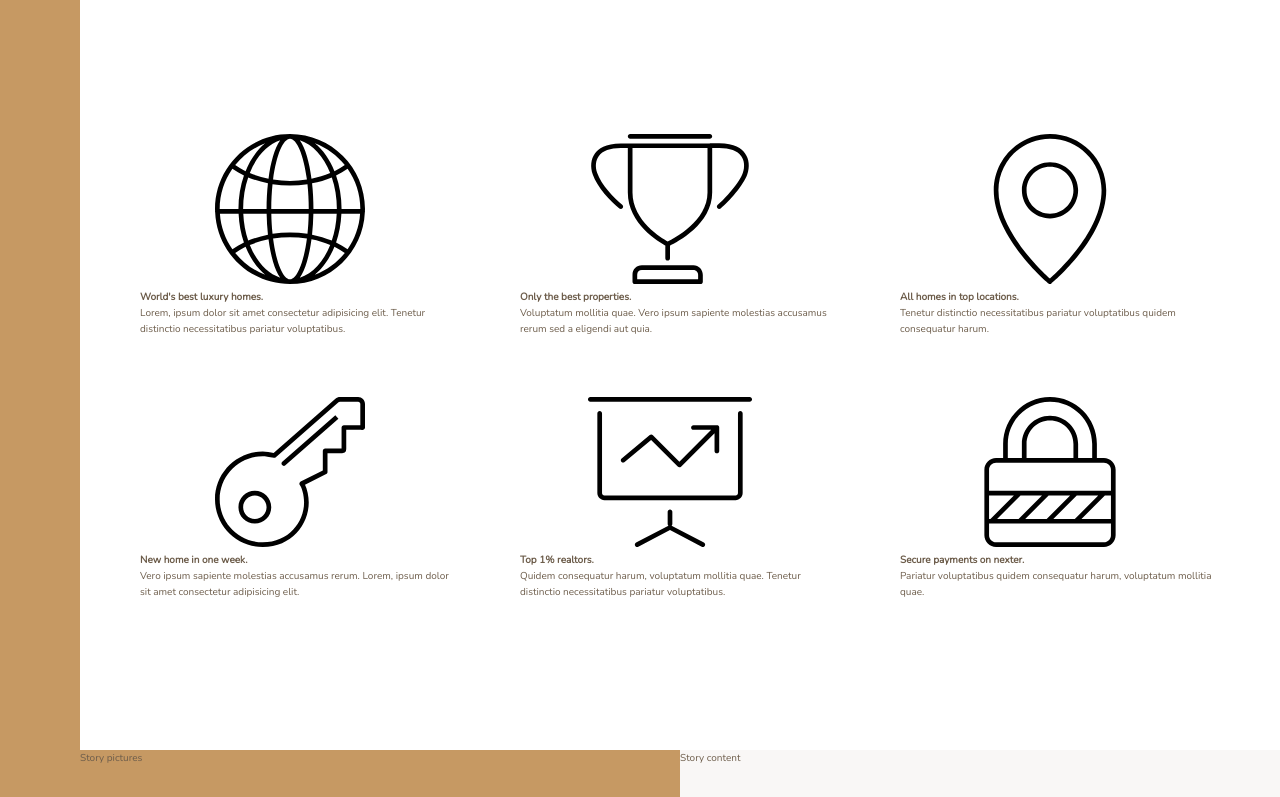
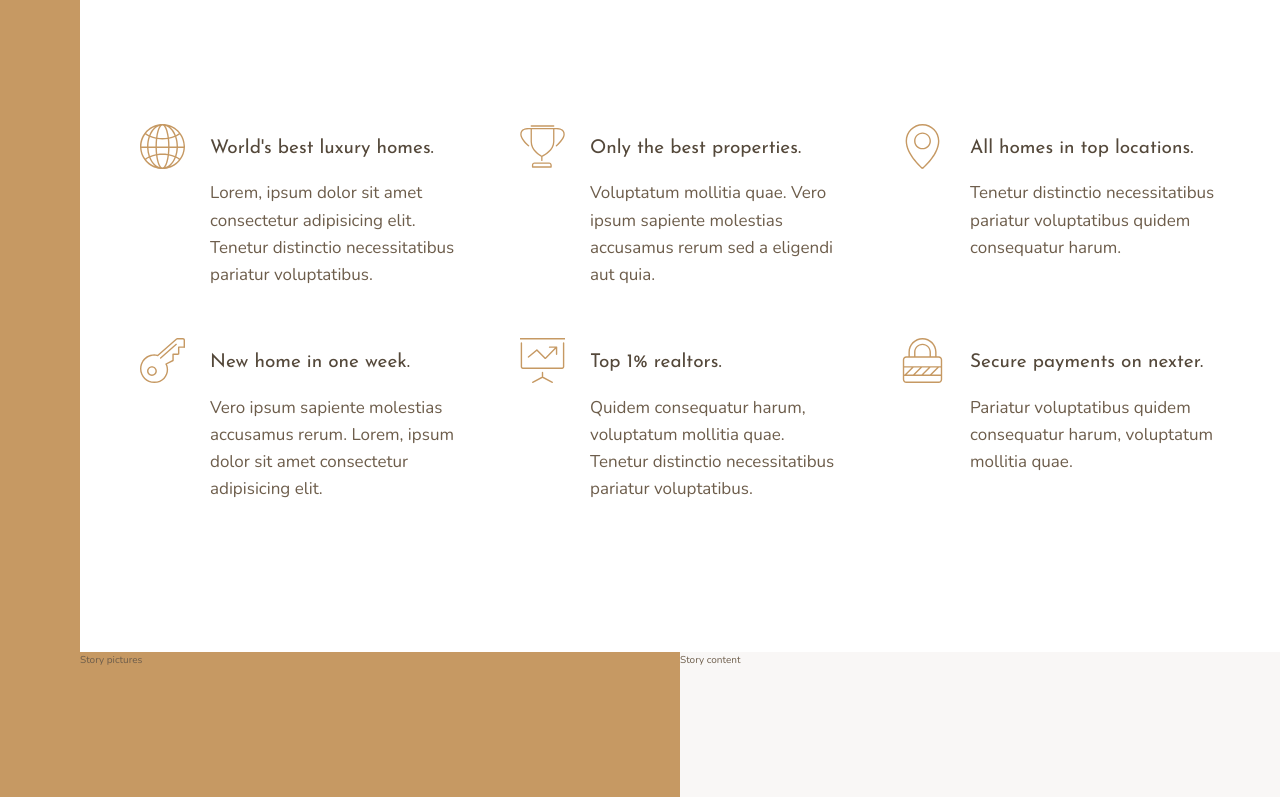
Before and after one commit to 12wollmana/Udemy-Advanced_CSS-Nexter, a website: page index.html in a window 1280 px wide. Shown: the part 656-1453 px from the top of the page. Drawn offline with nearby package versions, Linux system fonts and the light colour scheme.

Commit message:
Building the Feature Section Pt. 2

```diff
--- a/index.html
+++ b/index.html
@@ -26,66 +26,60 @@
         <svg class="feature__icon">
           <use xlink:href="img/sprite.svg#icon-global"></use>
         </svg>
-        <h4 class="heading-4">
-          World's best luxury homes.
-        </h4>
+        <h4 class="heading-4 heading-4--dark">World's best luxury homes.</h4>
         <p class="feature__text">
-          Lorem, ipsum dolor sit amet consectetur adipisicing elit. Tenetur distinctio necessitatibus pariatur voluptatibus.
+          Lorem, ipsum dolor sit amet consectetur adipisicing elit. Tenetur
+          distinctio necessitatibus pariatur voluptatibus.
         </p>
       </div>
       <div class="feature">
         <svg class="feature__icon">
           <use xlink:href="img/sprite.svg#icon-trophy"></use>
         </svg>
-        <h4 class="heading-4">
-          Only the best properties.
-        </h4>
+        <h4 class="heading-4 heading-4--dark">Only the best properties.</h4>
         <p class="feature__text">
-          Voluptatum mollitia quae. Vero ipsum sapiente molestias accusamus rerum sed a eligendi aut quia.
+          Voluptatum mollitia quae. Vero ipsum sapiente molestias accusamus
+          rerum sed a eligendi aut quia.
         </p>
       </div>
       <div class="feature">
         <svg class="feature__icon">
           <use xlink:href="img/sprite.svg#icon-map-pin"></use>
         </svg>
-        <h4 class="heading-4">
-          All homes in top locations.
-        </h4>
+        <h4 class="heading-4 heading-4--dark">All homes in top locations.</h4>
         <p class="feature__text">
-          Tenetur distinctio necessitatibus pariatur voluptatibus quidem consequatur harum.
+          Tenetur distinctio necessitatibus pariatur voluptatibus quidem
+          consequatur harum.
         </p>
       </div>
       <div class="feature">
         <svg class="feature__icon">
           <use xlink:href="img/sprite.svg#icon-key"></use>
         </svg>
-        <h4 class="heading-4">
-         New home in one week.
-        </h4>
+        <h4 class="heading-4 heading-4--dark">New home in one week.</h4>
         <p class="feature__text">
-          Vero ipsum sapiente molestias accusamus rerum. Lorem, ipsum dolor sit amet consectetur adipisicing elit.
+          Vero ipsum sapiente molestias accusamus rerum. Lorem, ipsum dolor sit
+          amet consectetur adipisicing elit.
         </p>
       </div>
       <div class="feature">
         <svg class="feature__icon">
           <use xlink:href="img/sprite.svg#icon-presentation"></use>
         </svg>
-        <h4 class="heading-4">
-          Top 1% realtors.
-        </h4>
+        <h4 class="heading-4 heading-4--dark">Top 1% realtors.</h4>
         <p class="feature__text">
-          Quidem consequatur harum, voluptatum mollitia quae. Tenetur distinctio necessitatibus pariatur voluptatibus.
+          Quidem consequatur harum, voluptatum mollitia quae. Tenetur distinctio
+          necessitatibus pariatur voluptatibus.
         </p>
       </div>
       <div class="feature">
         <svg class="feature__icon">
           <use xlink:href="img/sprite.svg#icon-lock"></use>
         </svg>
-        <h4 class="heading-4">
-          Secure payments on nexter.
-        </h4>
+        <h4 class="heading-4 heading-4--dark">Secure payments on nexter.</h4>
         <p class="feature__text">
-          Pariatur voluptatibus quidem consequatur harum, voluptatum mollitia quae.
+          Pariatur voluptatibus quidem consequatur harum, voluptatum mollitia
+          quae.
         </p>
       </div>
     </section>
--- a/sass/_features.scss
+++ b/sass/_features.scss
@@ -4,6 +4,26 @@
   margin: 15rem 0;
 
   display: grid;
-  grid-template-columns: repeat(3, 1fr);
+  grid-template-columns: repeat(auto-fit, minmax(25rem, 1fr));
   grid-gap: 6rem;
+  align-items: start;
 }
+
+.feature {
+  display: grid;
+  grid-template-columns: min-content 1fr;
+  grid-row-gap: 1.5rem;
+  grid-column-gap: 2.5rem;
+
+  &__icon {
+    fill: $color-primary;
+    width: 4.5rem;
+    height: 4.5rem;
+    grid-row: 1 / span 2;
+    transform: translateY(-1rem);
+  }
+
+  &__text {
+    font-size: 1.7rem;
+  }
+}
--- a/sass/_typography.scss
+++ b/sass/_typography.scss
@@ -0,0 +1,30 @@
+%heading {
+  font-family: $font-display;
+  font-weight: 400;
+}
+
+.heading-1 {
+  @extend %heading;
+}
+
+.heading-2 {
+  @extend %heading;
+}
+
+.heading-3 {
+  @extend %heading;
+}
+
+.heading-4 {
+  @extend %heading;
+
+  font-size: 1.9rem;
+
+  &--light {
+    color: $color-grey-light-1;
+  }
+
+  &--dark {
+    color: $color-grey-dark-1;
+  }
+}
```
Also changed, not shown: css/style.css.
